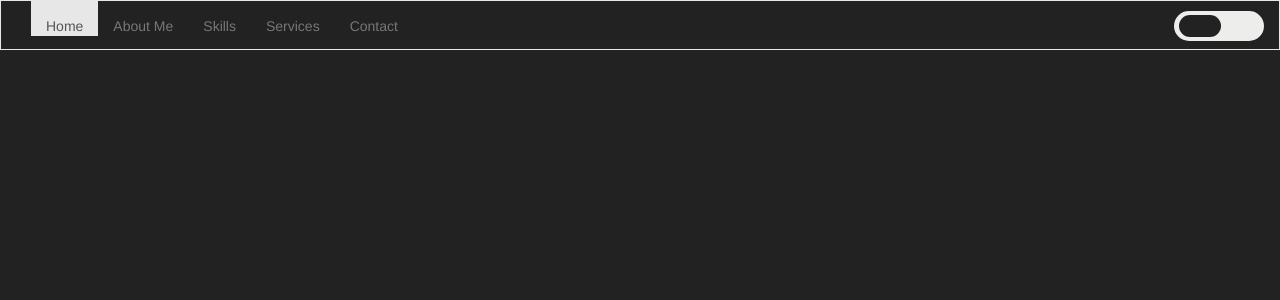
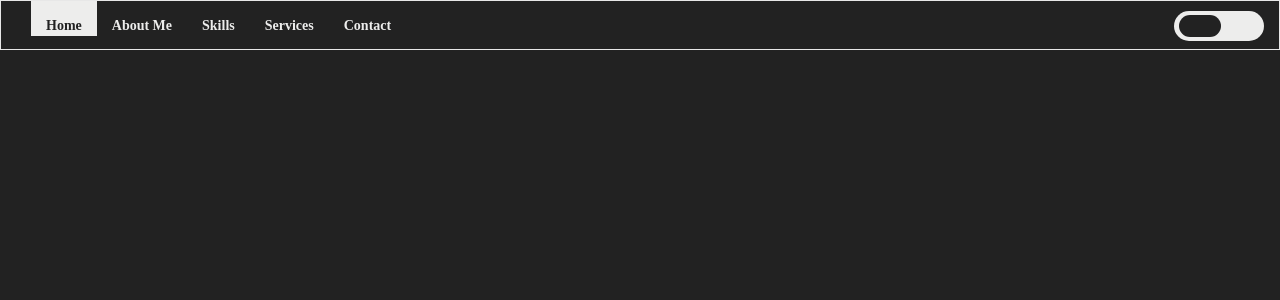
Before and after one commit to Abd-Elrazek/MY_Website, a PHP site: page / in a window 1280 px wide. Shown: the top 300 px of the page. Run offline with PHP 8.4, Linux system fonts and the light colour scheme; some web fonts are replaced.

Commit message:
I correct active link and fixed toggle switch

```diff
--- a/css/main-style.css
+++ b/css/main-style.css
@@ -21,18 +21,16 @@ body {
     }
 }
 
-.navbar-default .navbar-nav li a {
-    color: "#ededec";
 
-}
 
-.navbar-nav li a:hover {
+.navbar-default .navbar-nav li a:hover {
     cursor: pointer;
     border-bottom: solid 2px #1976D2;
-    color: #a9c0ef;
     text-decoration: none;
 }
 
 .navbar-nav li a {
     padding-bottom: 0px;
+    font-weight: bold;
+    font-family: serif;
 }
--- a/index.php
+++ b/index.php
@@ -18,6 +18,12 @@
     <link rel="stylesheet" href="https://fonts.googleapis.com/css?family=BioRhyme+Expanded:400,700">
     <link rel="stylesheet" href="css/main-style.css" />
     <link rel="stylesheet" href="css/toggle-switch.css" />
+    <style type="text/css">
+        a:hover {
+            color: blue important;
+        }
+
+    </style>
 </head>
 
 <body>
--- a/js/toggle-switch.js
+++ b/js/toggle-switch.js
@@ -4,14 +4,24 @@ var checked = function () {
     var n = document.getElementById("switch").checked;
     if (n)
         document.body.style.background = "#ededec";
-    $('.navbar-default').css("background-color", "#ededec")
+    $('.navbar-default').css("background-color", "#ededec");
+    $('.navbar-default .navbar-nav li a').css("color", "black");
     $('.T_').css("background", "#222"); // T_ class for label for chechbox
+    $('.navbar-default .navbar-nav .active a').css({
+        "background-color": "#222",
+        "color": "#ededec"
+    });
     $('head').append('<style class ="toggle" type="text/css"> label:after{background:#ededec}; </style>');
     $(".toggle_s").remove();
     if (!n) {
         document.body.style.background = "#222";
-        $('.navbar-default').css("background-color", "#222")
+        $('.navbar-default .navbar-nav li a').css("color", "#ededec");
+        $('.navbar-default').css("background-color", "#222");
         $('.T_').css("background", "#ededec");
+        $('.navbar-default .navbar-nav .active a').css({
+            "background-color": "#ededec",
+            "color": "#222"
+        });
         $('head').append('<style class ="toggle_s" type="text/css"> label:after{background:#222}; </style>');
         $(".toggle").remove();
     }
@@ -19,5 +29,4 @@ var checked = function () {
 };
 
 checked();
-
 $("input[type=checkbox]").on("click", checked);
```
